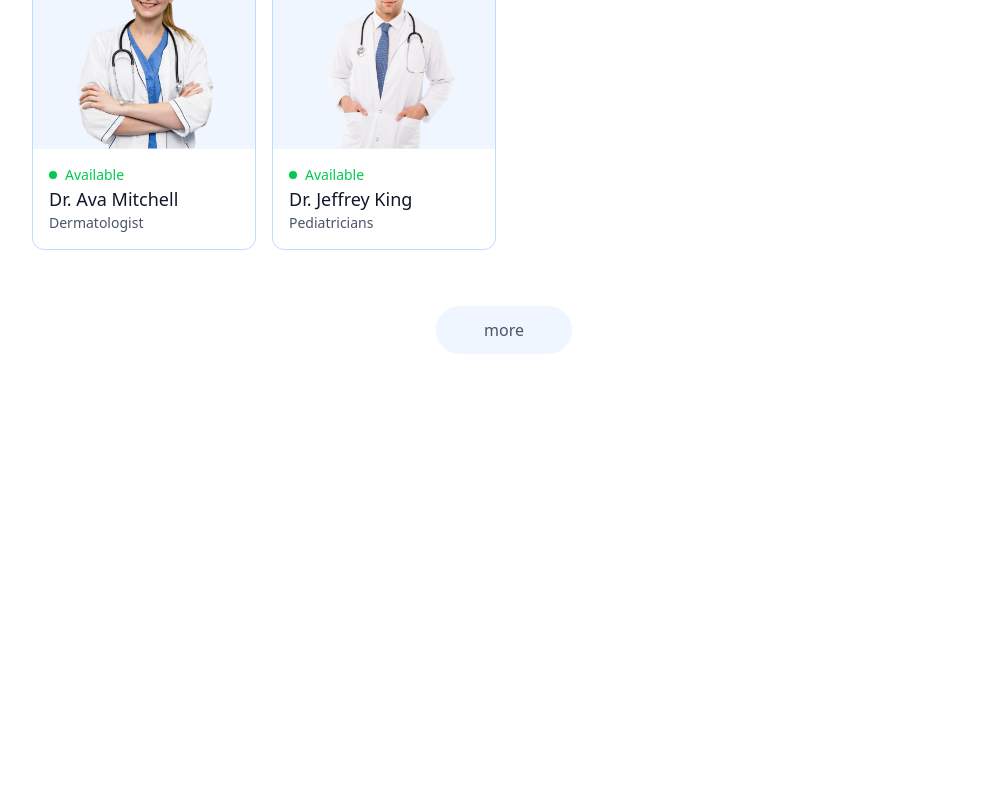
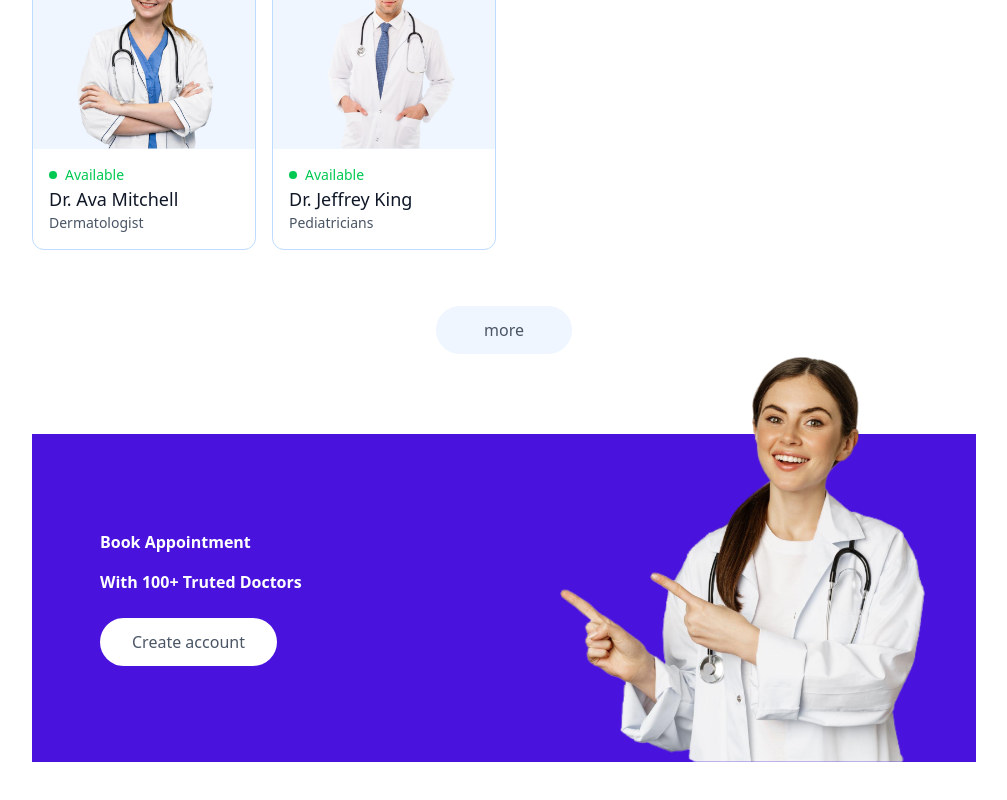
Before and after one commit to kusumag004/Doctor-Appointment-Booking, a React app in the folder frontend/: page / in a window 1280 px wide. Shown: the part 1912-2712 px from the top of the page, without its empty margins (136-1143 px from the left). Before the commit the page ends 2330 px from the top, so only its background shows below. Built offline with nearby package versions, Linux system fonts and the light colour scheme; the HTML template or start-up script is replaced by a standard one.

Commit message:
added banner.jsx

```diff
--- /dev/null
+++ b/frontend/src/components/Banner.jsx
@@ -0,0 +1,27 @@
+import React from 'react'
+import { assets } from '../assets/assets'
+import { useNavigate } from 'react-router-dom'
+
+const Banner = () => {
+
+    const navigate = useNavigate()
+
+  return (
+    <div className = 'flex bg-primary rounded-1g px-6 sm:px-10 md:px-14 lg:px-12 my-20 md:mx-10'>
+        {/*----------Left Side--------- */}
+        <div className='flex-1 py-8 sm:py-10 md:py-16 lg:py-24 lg:pl-5'>
+            <div className='text-x1 sm:text-2x1 md:text-3x1 lg:text-5x1 font-semibold text-white'>
+                <p>Book Appointment</p>
+                <p className='mt-4'>With 100+ Truted Doctors</p>
+            </div>
+            <button onClick={() => {navigate('/login');scrollTo(0,0)}} className='bg-white text-sm sm:text-base text-gray-600 px-8 py-3 rounded-full mt-6 hover:scale-105 transition-all'>Create account</button>
+        </div>
+        {/*----------Right Side--------- */}
+        <div className='hidden md:block md:w-1/2 lg:w-[370px] relative'>
+            <img className='w-full absolute bottom-0 right-0 max-w-md' src={assets.appointment_img} alt="" />
+        </div>
+    </div>
+  )
+}
+
+export default Banner
--- a/frontend/src/pages/Home.jsx
+++ b/frontend/src/pages/Home.jsx
@@ -2,6 +2,7 @@
 import Header from '../components/Header';
 import SpecialityMenu from '../components/SpecialityMenu';
 import TopDoctors from '../components/TopDoctors';
+import Banner from '../components/Banner';
 
 const Home = () => {
   return (
@@ -9,6 +10,7 @@
       <Header />
       <SpecialityMenu />
       <TopDoctors />
+      <Banner />
     </div>
   );
 }
```
